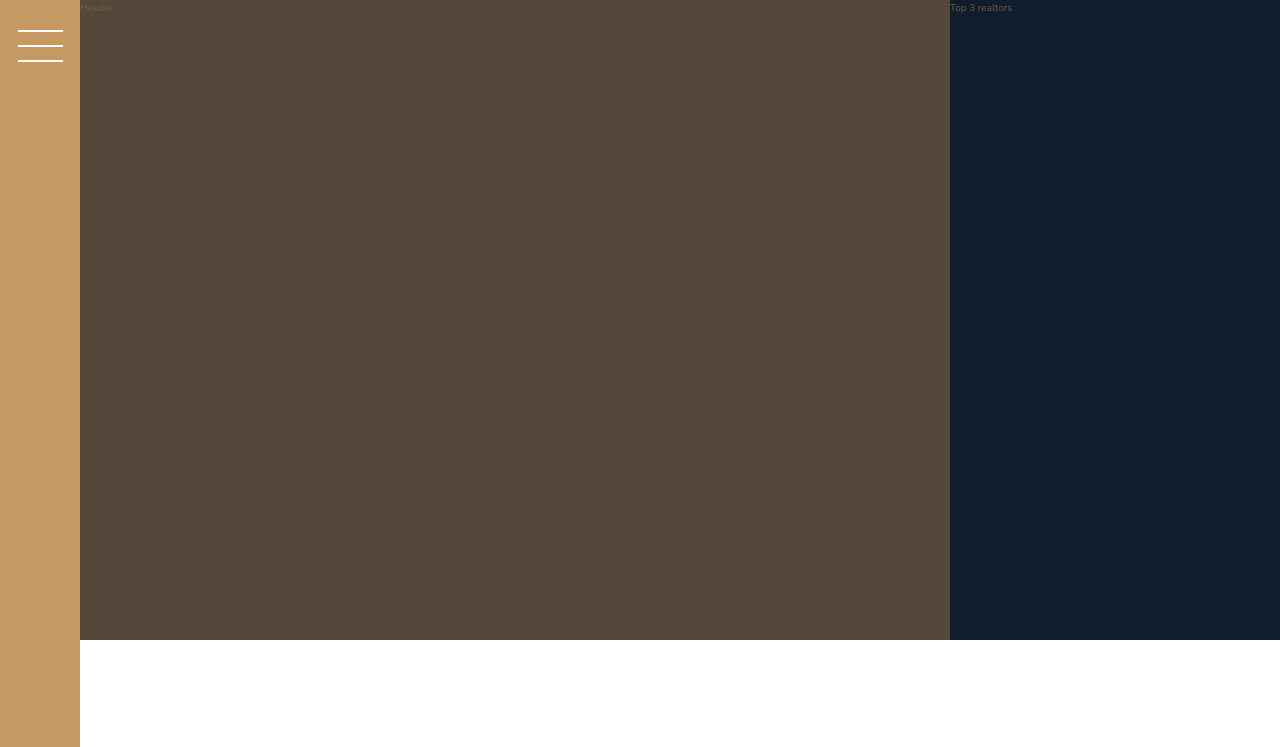
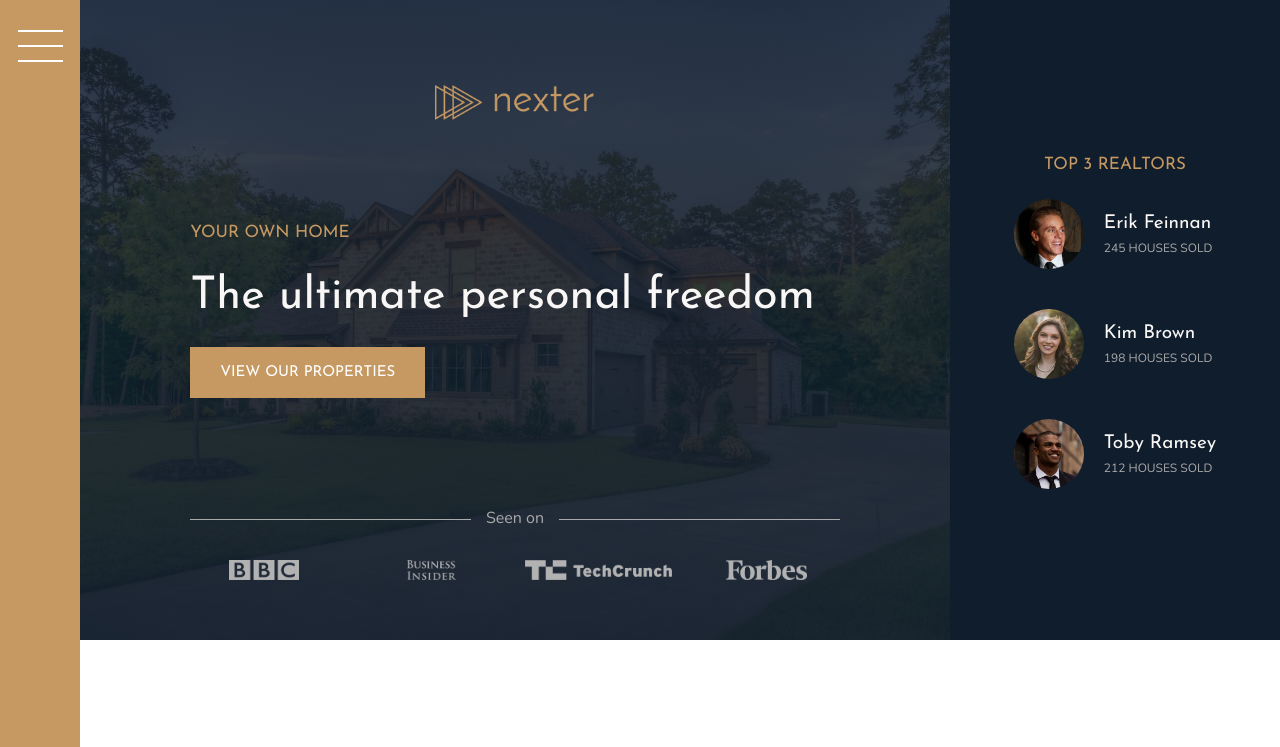
Before and after one commit to CZJoanna/Nexter, a website: page index.html in a window 1280 px wide. Shown: the top 747 px of the page. Drawn offline with nearby package versions, Linux system fonts and the light colour scheme.

Commit message:
build header

```diff
--- a/index.html
+++ b/index.html
@@ -19,9 +19,42 @@
       <button class="nav-btn"></button>
     </div>
 
-    <header class="header">Header</header>
+    <header class="header">
+      <img src="./img/logo.png" alt="Nexter" class="header__logo" />
+      <h3 class="heading-3">Your own home</h3>
+      <h1 class="heading-1">The ultimate personal freedom</h1>
+      <button class="btn header__btn">View our properties</button>
+      <div class="header__seenon-text">Seen on</div>
+      <div class="header__seenon-logos">
+        <img src="./img/logo-bbc.png" alt="Seen on logo 1" />
+        <img src="./img/logo-bi.png" alt="Seen on logo 2" />
+        <img src="./img/logo-techcrunch.png" alt="Seen on logo 4" />
+        <img src="./img/logo-forbes.png" alt="Seen on logo 3" />
+      </div>
+    </header>
 
-    <div class="realtors">Top 3 realtors</div>
+    <div class="realtors">
+      <h3 class="heading-3 mb-sm">Top 3 realtors</h3>
+      <div class="realtors__list">
+        <img src="./img/realtor-1.jpeg" alt="realtor 1" class="realtors__img" />
+        <div class="realtors__details">
+          <h4 class="heading-4 heading-4--light">Erik Feinnan</h4>
+          <p class="realtors__sold">245 houses sold</p>
+        </div>
+
+        <img src="./img/realtor-2.jpeg" alt="realtor 2" class="realtors__img" />
+        <div class="realtors__details">
+          <h4 class="heading-4 heading-4--light">Kim Brown</h4>
+          <p class="realtors__sold">198 houses sold</p>
+        </div>
+
+        <img src="./img/realtor-3.jpeg" alt="realtor 3" class="realtors__img" />
+        <div class="realtors__details">
+          <h4 class="heading-4 heading-4--light">Toby Ramsey</h4>
+          <p class="realtors__sold">212 houses sold</p>
+        </div>
+      </div>
+    </div>
 
     <section class="features">
       <div class="feature">
--- a/sass/_base.scss
+++ b/sass/_base.scss
@@ -29,6 +29,7 @@ html {
 }
 
 body {
+  font-size: 1.2rem;
   font-family: $font-primary;
   font-weight: 300;
   color: $color-grey-dark-2;
--- a/sass/_footer.scss
+++ b/sass/_footer.scss
@@ -37,7 +37,7 @@
 }
 
 .copyright {
-  width: 70%;
+  width: 80%;
   margin: 0 auto;
   padding-top: 6rem;
   font-size: 1.4rem;
--- a/sass/_header.scss
+++ b/sass/_header.scss
@@ -1,4 +1,63 @@
 .header {
   grid-column: full-start / col-end 6;
-  background-color: $color-grey-dark-1;
+  padding: 6rem;
+
+  background-image: linear-gradient(
+      rgba($color-secondary, 0.83),
+      rgba($color-secondary, 0.93)
+    ),
+    url(../img/hero.jpeg);
+  background-size: cover;
+  background-position: center ;
+
+  display: grid;
+  grid-template-rows: 1fr min-content min-content 1fr min-content;
+  grid-template-columns: max-content;
+  grid-row-gap: 3.5vh;
+
+  justify-content: center;
+
+
+  &__logo {
+    justify-self: center;
+    display: block;
+    height: 3.5rem;
+    margin-top: 2.5rem;
+  }
+
+  &__btn {
+    justify-self: start;
+    align-self: start;
+  }
+
+  &__seenon-text {
+    display: grid;
+    grid-template-columns: 1fr max-content 1fr;
+    align-items: center;
+    grid-column-gap: 1.5rem;
+
+    font-size: 1.6rem;
+    color: $color-grey-light-2;
+
+    &::after,&::before {
+      content: "";
+      display: block;
+      height: 1px;
+      background-color: currentColor;
+    }
+  }
+
+  &__seenon-logos {
+    display: grid;
+    grid-template-columns: repeat(4, 1fr);
+    align-items: center;
+    justify-items: center;
+
+    grid-column-gap: 2rem;
+
+    img {
+      height: 2rem;
+      filter: brightness(70%);
+    }
+  }
 }
--- a/sass/_realtors.scss
+++ b/sass/_realtors.scss
@@ -2,4 +2,31 @@
   grid-column: col-start 7 / full-end;
   background-color: $color-secondary;
 
+  display: flex;
+  flex-direction: column;
+  justify-content: center;
+  align-items: center;
+
+  &__list {
+    display: grid;
+    grid-template-columns: min-content max-content;
+    grid-column-gap: 2rem;
+    grid-row-gap: 5vh;
+
+    //grid items in grid area
+    align-items: center;
+
+    //grid area in grid container
+    justify-content: center;
+  }
+  &__img {
+    display: block;
+    width: 7rem; //給圖片寬度（這邊用百分比不好）
+    border-radius: 50%;
+  }
+
+  &__sold {
+    color: $color-grey-light-2;
+    text-transform: uppercase;
+  }
 }
--- a/sass/_typography.scss
+++ b/sass/_typography.scss
@@ -6,6 +6,9 @@
 
 .heading-1 {
   @extend %heading-ff-fw;
+  font-size: 4.5rem;
+  color: $color-grey-light-1;
+  line-height: 1;
 }
 
 .heading-2 {
```
Also changed, not shown: css/style.css.
